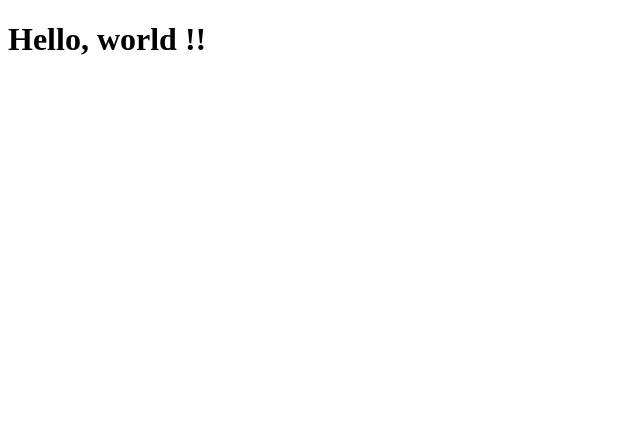
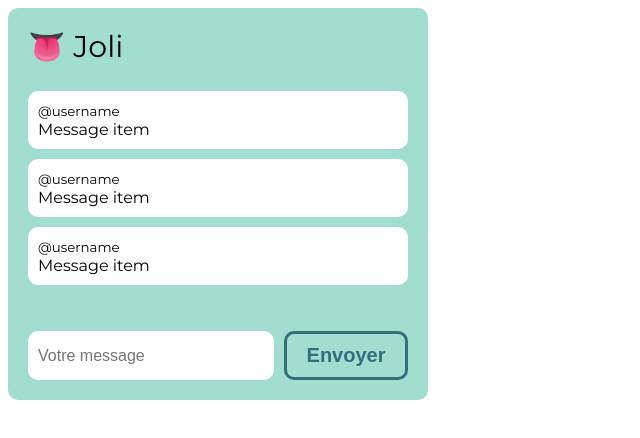
Before and after one commit to baptadn/react-training-project, a React app: page / in a window 1280 px wide. Shown: the whole page, without its empty margins (0-640 px from the left). Built offline with nearby package versions, Linux system fonts and the light colour scheme.

Commit message:
Dumb chat

```diff
--- a/index.html
+++ b/index.html
@@ -3,6 +3,7 @@
 <head>
     <meta charset="UTF-8">
     <title>React app</title>
+    <link href="https://fonts.googleapis.com/css?family=Montserrat" rel="stylesheet">
 </head>
 <body>
     <div id="app"></div>
--- /dev/null
+++ b/src/components/Chat.js
@@ -0,0 +1,17 @@
+import React from 'react';
+import MessageList from './MessageList';
+import MessageBar from "./MessageBar";
+
+const chatStyle = {borderRadius: 10, fontFamily: 'Montserrat', width: 400, backgroundColor: '#A2DED0', padding: 10, display: 'flex', flexDirection: 'column'};
+
+const Chat = () => {
+  return (
+    <div style={chatStyle}>
+      <div style={{paddingLeft: 10, paddingTop: 10, fontSize: 30}}>👅 Joli </div>
+      <MessageList />
+      <MessageBar />
+    </div>
+  )
+}
+
+export default Chat;
--- /dev/null
+++ b/src/components/MessageBar.js
@@ -0,0 +1,16 @@
+import React from 'react';
+
+const inputStyle = {borderRadius: 10, border: 'none', fontSize: 16, padding: 10, marginRight: 10, flexGrow: 1};
+const buttonStyle = {borderRadius: 10, cursor: 'pointer', fontSize: 20, color: '#336E7B', fontWeight: 'bold', padding: 10, flexGrow: 1, border: '3px solid #336E7B', backgroundColor: 'transparent'};
+
+const MessageBar = () => {
+  return (
+    <div style={{display: 'flex', padding: 10}}>
+      <input placeholder="Votre message" type="text" style={inputStyle} />
+      <br />
+      <button style={buttonStyle}>Envoyer</button>
+    </div>
+  )
+}
+
+export default MessageBar;
--- /dev/null
+++ b/src/components/MessageItem.js
@@ -0,0 +1,12 @@
+import React, {Component} from 'react';
+
+const MessageList = () => {
+  return (
+    <li style={{ marginBottom: 10, backgroundColor: 'white', padding: 10, borderRadius: 10}}>
+      <small>@username</small>
+      <div>Message item</div>
+    </li>
+  );
+}
+
+export default MessageList;
--- /dev/null
+++ b/src/components/MessageList.js
@@ -0,0 +1,12 @@
+import React, {Component} from 'react';
+import MessageItem from './MessageItem';
+
+const MessageList = () => {
+  return (<ul style={{borderColor: 'grey', padding: 10, listStyle: 'none'}}>
+    <MessageItem />
+    <MessageItem />
+    <MessageItem />
+  </ul>)
+}
+
+export default MessageList;
--- a/src/index.js
+++ b/src/index.js
@@ -1,4 +1,6 @@
 import React from 'react';
 import ReactDOM from 'react-dom';
 
-ReactDOM.render(<h1>Hello, world !!</h1>, document.getElementById('app'));
+import Chat from './components/Chat';
+
+ReactDOM.render(<Chat />, document.getElementById('app'));
```
